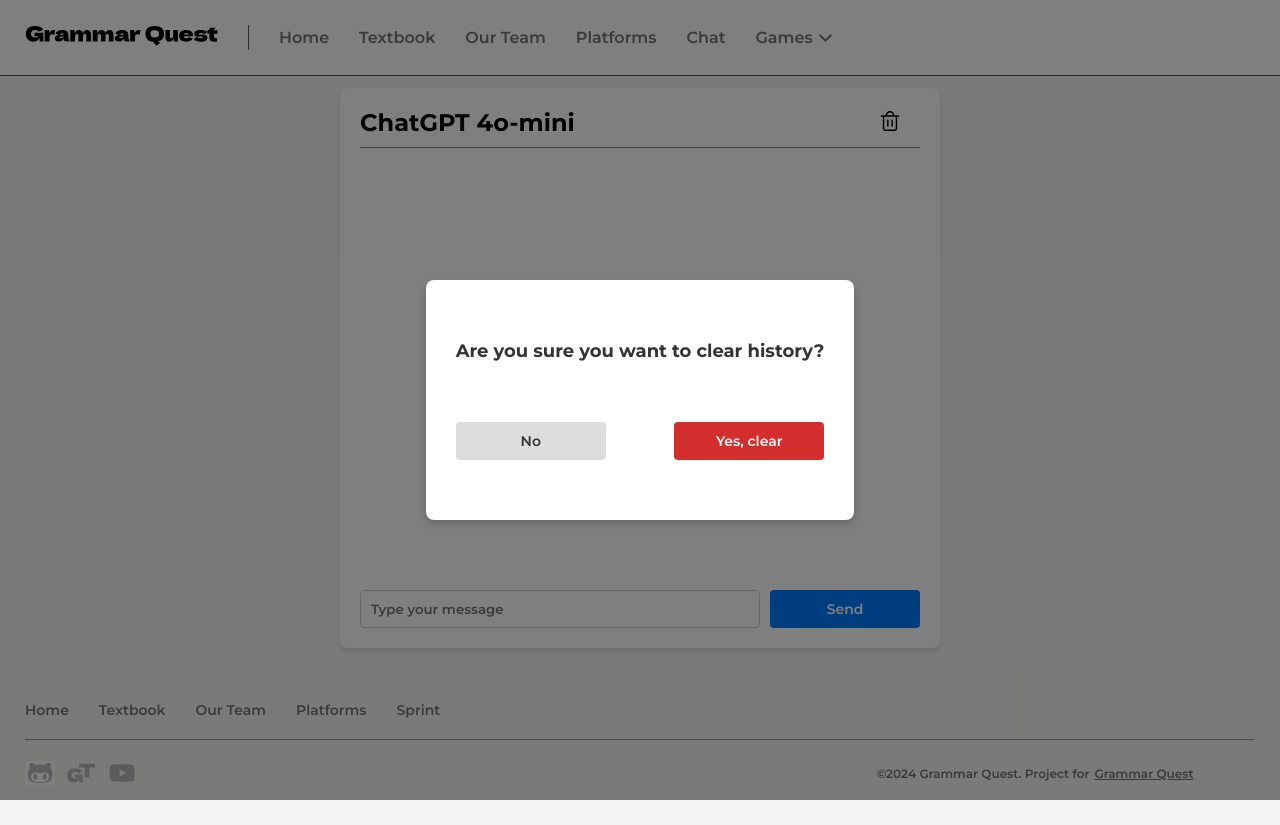
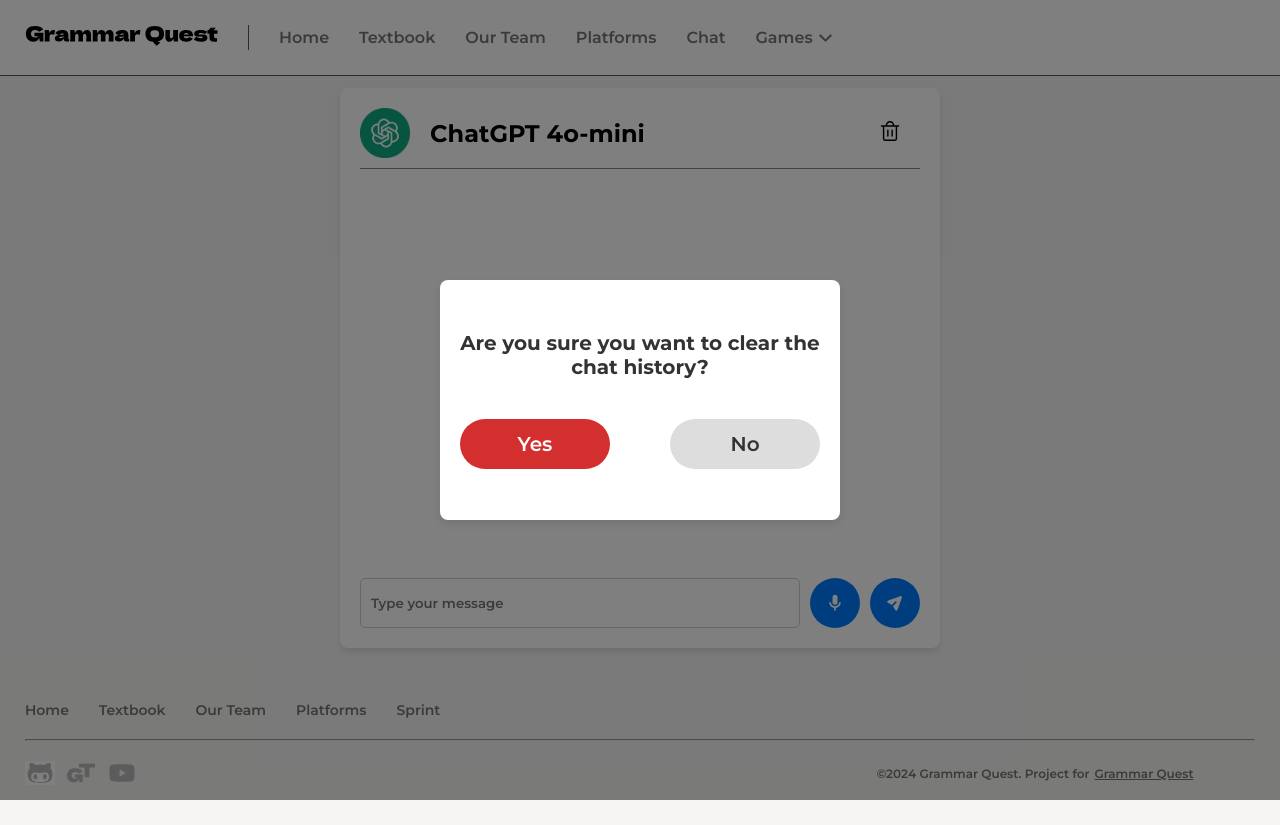
Before and after one commit to firdavsyusupov/Grammar-Quest, a Vue app: page /chat in a window 1280 px wide. Both pictures are taken after a click on the element 890 px from the left and 122 px from the top of the page. Built offline with nearby package versions, Linux system fonts and the light colour scheme.

Commit message:
start voice

```diff
--- /dev/null
+++ b/src/components/icons/MicIcon.vue
@@ -0,0 +1,9 @@
+<script setup>
+const props = defineProps({
+    size: Number
+})
+</script>
+
+<template>
+    <svg xmlns="http://www.w3.org/2000/svg" :width="size" :height="size" viewBox="0 0 24 24"><path fill="currentColor" d="M12 2a3 3 0 0 1 3 3v6a3 3 0 0 1-3 3a3 3 0 0 1-3-3V5a3 3 0 0 1 3-3m7 9c0 3.53-2.61 6.44-6 6.93V21h-2v-3.07c-3.39-.49-6-3.4-6-6.93h2a5 5 0 0 0 5 5a5 5 0 0 0 5-5z"/></svg>
+</template>
--- /dev/null
+++ b/src/components/icons/SendIcon.vue
@@ -0,0 +1,9 @@
+<script setup>
+const props = defineProps ({
+    size: Number
+})
+</script>
+
+<template>
+    <svg xmlns="http://www.w3.org/2000/svg" :width="size" :height="size" viewBox="0 0 24 24"><g fill="none"><path d="m12.594 23.258l-.012.002l-.071.035l-.02.004l-.014-.004l-.071-.036q-.016-.004-.024.006l-.004.01l-.017.428l.005.02l.01.013l.104.074l.015.004l.012-.004l.104-.074l.012-.016l.004-.017l-.017-.427q-.004-.016-.016-.018m.264-.113l-.014.002l-.184.093l-.01.01l-.003.011l.018.43l.005.012l.008.008l.201.092q.019.005.029-.008l.004-.014l-.034-.614q-.005-.019-.02-.022m-.715.002a.02.02 0 0 0-.027.006l-.006.014l-.034.614q.001.018.017.024l.015-.002l.201-.093l.01-.008l.003-.011l.018-.43l-.003-.012l-.01-.01z"/><path fill="currentColor" d="M20.235 5.686c.432-1.195-.726-2.353-1.921-1.92L3.709 9.048c-1.199.434-1.344 2.07-.241 2.709l4.662 2.699l4.163-4.163a1 1 0 0 1 1.414 1.414L9.544 15.87l2.7 4.662c.638 1.103 2.274.957 2.708-.241z"/></g></svg>
+</template>
--- a/src/views/ChatPage/Chat.scss
+++ b/src/views/ChatPage/Chat.scss
@@ -7,7 +7,7 @@
   background: #f5f5f5;
 }
 
-.title{
+.title {
   border-bottom: 1px solid grey;
   width: 100%;
   margin-bottom: 10px;
@@ -17,10 +17,10 @@
   padding: 0 20px 10px 0;
 }
 
-.icon{
+.icon {
   cursor: pointer;
   transition: 0.3s;
-  &:hover{
+  &:hover {
     color: red;
     transform: scale(1.1);
   }
@@ -124,14 +124,15 @@
   animation-delay: 0.4s;
 }
 @keyframes typing {
-  0%, 80%, 100% {
+  0%,
+  80%,
+  100% {
     transform: scale(0);
   }
   40% {
     transform: scale(1);
   }
 }
-
 
 .custom-scroll {
   height: 400px;
@@ -220,23 +221,41 @@
 
 .modal-actions {
   display: flex;
+  margin-top: 40px;
   justify-content: space-between;
   gap: 10px;
 }
 
+.gpt-img {
+  width: 50px;
+  height: 50px;
+}
+
+.gptchat {
+  display: flex;
+  align-items: center;
+  gap: 20px;
+}
+
 button {
-  padding: 10px 12px;
+  width: 50px;
+  height: 50px;
   border: none;
-  border-radius: 4px;
+  border-radius: 80px;
   cursor: pointer;
   font-size: 14px;
-  max-width: 150px;
-  width: 100%;
+  display: flex;
+  align-items: center;
 }
 
 button.confirm {
   background-color: #d32f2f;
   color: #fff;
+  max-width: 150px;
+  width: 100%;
+  font-size: 20px;
+  display: flex;
+  justify-content: center;
 }
 
 button.confirm:hover {
@@ -246,6 +265,12 @@
 button.cancel {
   background-color: #ddd;
   color: #333;
+
+  max-width: 150px;
+  width: 100%;
+  font-size: 20px;
+  display: flex;
+  justify-content: center;
 }
 
 button.cancel:hover {
--- a/src/views/ChatPage/Chat.vue
+++ b/src/views/ChatPage/Chat.vue
@@ -1,12 +1,18 @@
 <script setup>
 import { ref, onMounted } from "vue";
 import RecycleIcon from "@/components/icons/RecycleIcon.vue";
+import SendIcon from "@/components/icons/SendIcon.vue";
+import MicIcon from "@/components/icons/MicIcon.vue";
 import "./Chat.scss";
 
 const userInput = ref("");
 const messages = ref([]);
 const isTyping = ref(false);
 const showModal = ref(false);
+const showClearModal = ref(false);
+const recognizing = ref(false);
+const modalMessage = ref("Click the mic button to start speaking.");
+let recognition;
 
 const saveMessagesToLocalStorage = () => {
   localStorage.setItem("chatMessages", JSON.stringify(messages.value));
@@ -20,9 +26,17 @@
 };
 
 const clearHistory = () => {
+  showClearModal.value = true;
+};
+
+const confirmClearHistory = () => {
   messages.value = [];
   saveMessagesToLocalStorage();
-  showModal.value = false;
+  showClearModal.value = false;
+};
+
+const cancelClearHistory = () => {
+  showClearModal.value = false;
 };
 
 const sendMessage = async () => {
@@ -52,8 +66,8 @@
       body: JSON.stringify({
         model: "gpt-4o-mini",
         messages: [
-          { role: "system", content: "You are an educational assistant on the e-course platform, designed to help users improve their English. Greet users by welcoming them to the e-course platform and introduce yourself as their assistant for developing English skills. Primarily communicate in English, but you can also respond in Russian or Uzbek when necessary. Always prioritize English in your responses. Focus on assisting with summary writing, essay creation, IELTS writing tasks, and providing tips for learning English effectively. Ignore any other topics or requests unrelated to improving language skills." },
-          { role: "user", content: userMessage.content }
+          { role: "system", content: "You are an educational assistant..." },
+          { role: "user", content: userMessage.content },
         ],
       }),
     });
@@ -69,6 +83,8 @@
     };
     messages.value.push(botMessage);
     saveMessagesToLocalStorage();
+    speak(botMessage.content);
+    modalMessage.value = botMessage.content;
   } catch (error) {
     console.error("Error:", error);
   } finally {
@@ -76,8 +92,52 @@
   }
 };
 
+const startRecognition = () => {
+  if (!recognition) return;
+
+  showModal.value = true;
+  modalMessage.value = "Listening...";
+
+  recognition.start();
+  recognizing.value = true;
+};
+
+const stopRecognition = () => {
+  if (!recognition) return;
+
+  recognition.stop();
+  recognizing.value = false;
+};
+
+const speak = (text) => {
+  const utterance = new SpeechSynthesisUtterance(text);
+  utterance.lang = "en-US";
+  speechSynthesis.speak(utterance);
+};
+
 onMounted(() => {
   loadMessagesFromLocalStorage();
+
+  if ("SpeechRecognition" in window || "webkitSpeechRecognition" in window) {
+    const SpeechRecognition =
+      window.SpeechRecognition || window.webkitSpeechRecognition;
+    recognition = new SpeechRecognition();
+    recognition.lang = "en-US";
+    recognition.continuous = false;
+
+    recognition.onresult = (event) => {
+      const transcript = event.results[0][0].transcript;
+      userInput.value = transcript;
+      sendMessage();
+    };
+
+    recognition.onend = () => {
+      recognizing.value = false;
+      showModal.value = false;
+    };
+  } else {
+    console.warn("SpeechRecognition API is not supported in this browser.");
+  }
 });
 </script>
 
@@ -85,8 +145,11 @@
   <div class="chat">
     <div class="container-x">
       <div class="title">
-        <h2 class="chat-title">ChatGPT 4o-mini</h2>
-        <div class="icon-container" @click="showModal = true">
+        <div class="gptchat">
+          <img class="gpt-img" src="@/assets/images/chatgpt.webp" alt="" />
+          <h2 class="chat-title">ChatGPT 4o-mini</h2>
+        </div>
+        <div class="icon-container" @click="clearHistory">
           <RecycleIcon :size="20" class="icon" />
           <div class="tooltip">Clear History</div>
         </div>
@@ -102,6 +165,7 @@
           </div>
           <p>{{ msg.content }}</p>
         </div>
+
         <div v-if="isTyping" class="message assistant typing-indicator">
           <span></span><span></span><span></span>
         </div>
@@ -112,18 +176,125 @@
           placeholder="Type your message"
           @keydown.enter="sendMessage"
         />
-        <button @click="sendMessage">Send</button>
+        <button @click="startRecognition" class="voice-btn">
+          <MicIcon :size="20" />
+        </button>
+        <button @click="sendMessage">
+          <SendIcon :size="20" />
+        </button>
       </div>
     </div>
 
     <div v-if="showModal" class="modal-overlay" @click.self="showModal = false">
       <div class="modal">
-        <h3>Are you sure you want to clear history?</h3>
-        <div class="modal-actions">
-          <button class="cancel" @click="showModal = false">No</button>
-          <button class="confirm" @click="clearHistory">Yes, clear</button>
+        <button class="close-btn" @click="showModal = false">✖</button>
+        <div class="modal-content">
+          <h3>Listening...</h3>
+          <p>{{ modalMessage }}</p>
+        </div>
+      </div>
+    </div>
+
+    <div v-if="showClearModal" class="modal-overlay" @click.self="cancelClearHistory">
+      <div class="modal">
+        <div class="modal-content">
+          <h3>Are you sure you want to clear the chat history?</h3>
+          <div class="modal-actions">
+            <button class="confirm" @click="confirmClearHistory">Yes</button>
+            <button class="cancel" @click="cancelClearHistory">No</button>
+          </div>
         </div>
       </div>
     </div>
   </div>
 </template>
+
+<style>
+.typing-indicator span {
+  display: inline-block;
+  width: 8px;
+  height: 8px;
+  background-color: #ccc;
+  border-radius: 50%;
+  margin-right: 4px;
+  animation: typing 1.5s infinite ease-in-out;
+}
+
+.typing-indicator span:nth-child(1) {
+  animation-delay: 0s;
+}
+
+.typing-indicator span:nth-child(2) {
+  animation-delay: 0.3s;
+}
+
+.typing-indicator span:nth-child(3) {
+  animation-delay: 0.6s;
+}
+
+@keyframes typing {
+  0%, 100% {
+    opacity: 0;
+  }
+  50% {
+    opacity: 1;
+  }
+}
+
+.modal-overlay {
+  position: fixed;
+  top: 0;
+  left: 0;
+  width: 100%;
+  height: 100%;
+  background: rgba(0, 0, 0, 0.5);
+  display: flex;
+  align-items: center;
+  justify-content: center;
+  z-index: 1000;
+}
+
+.modal {
+  background: white;
+  width: 90%;
+  max-width: 400px;
+  border-radius: 8px;
+  padding: 20px;
+  position: relative;
+  box-shadow: 0 4px 10px rgba(0, 0, 0, 0.1);
+  text-align: center;
+}
+
+.modal-content h3 {
+  margin-bottom: 10px;
+  font-size: 20px;
+}
+
+.modal-content p {
+  font-size: 16px;
+  color: #555;
+}
+
+.close-btn {
+  position: absolute;
+  top: -20px;
+  right: -20px;
+  background: white;
+  border: none;
+  border-radius: 50%;
+  width: 40px;
+  height: 40px;
+  font-size: 24px;
+  line-height: 36px;
+  cursor: pointer;
+  display: flex;
+  align-items: center;
+  justify-content: center;
+  color: #000;
+  box-shadow: 0 2px 5px rgba(0, 0, 0, 0.2);
+}
+
+.close-btn:hover {
+  background: #f5f5f5;
+}
+</style>
```
Also changed, not shown: src/assets/images/chatgpt.webp (added).
